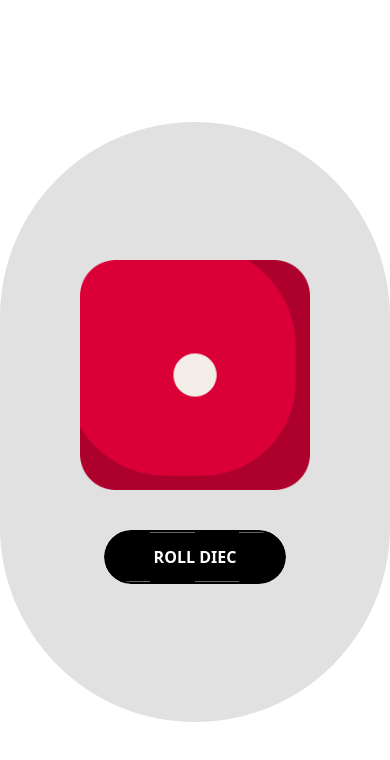
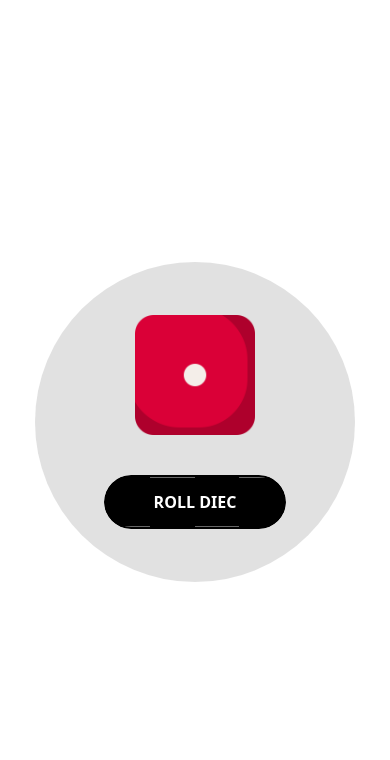
Before and after one commit to shomratislam/dice-roller-JavaScript, a plain HTML site: page index.html in a window 390 px wide. Drawn offline with Linux system fonts and the light colour scheme.

Commit message:
Update style.css

```diff
--- a/assets/css/style.css
+++ b/assets/css/style.css
@@ -10,7 +10,6 @@
   justify-content: center;
   align-items: center;
 }
-
 .container_child{
     width: 600px;
     margin: auto;
@@ -27,6 +26,33 @@
   width: 230px;
 }
 
+@media (max-width: 767px) {
+    .container_child{
+    width: 500px;
+    min-height: 500px;
+}
+  .container_child img{
+  width: 160px;
+}
+}
+@media (max-width: 555px) {
+    .container_child{
+    width: 400px;
+    min-height: 400px;
+}
+  .container_child img{
+  width: 140px;
+}
+}
+@media (max-width: 450px) {
+    .container_child{
+    width: 320px;
+    min-height: 320px;
+}
+  .container_child img{
+  width: 120px;
+}
+}
 
 /* button */
 
```
